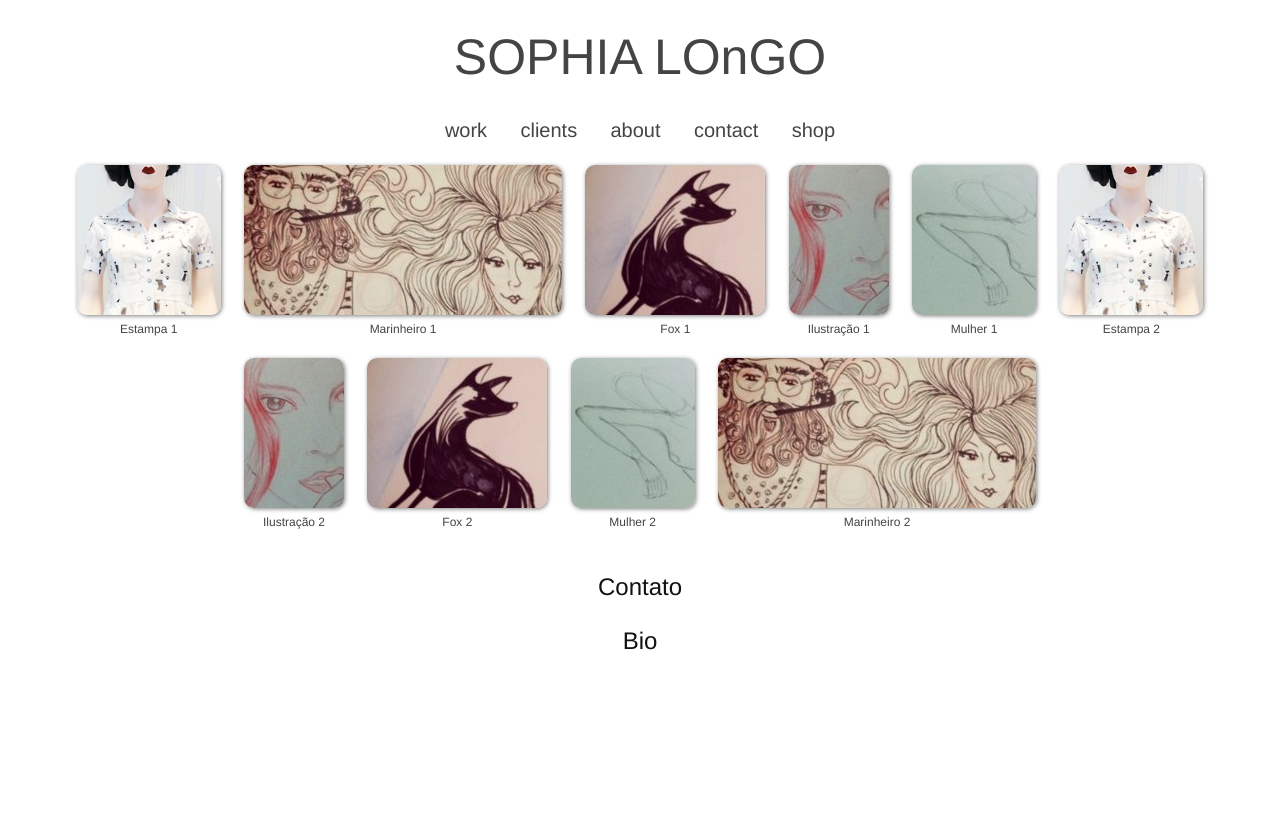
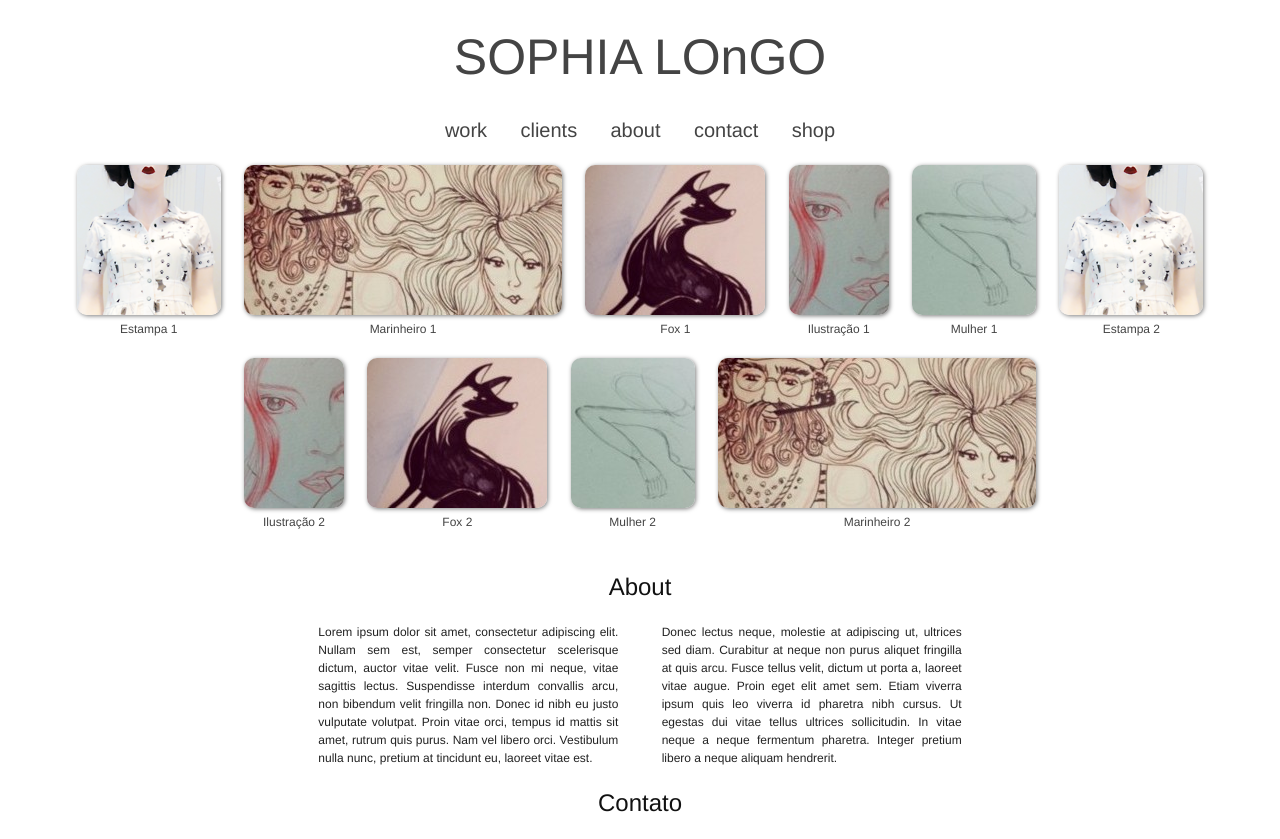
Before and after one commit to jampow/sophialongo, a plain HTML site: page index.html in a window 1280 px wide. Before the commit the page ends 800 px from the top, so only its background shows below. Drawn offline with Linux system fonts and the light colour scheme.

Commit message:
adicionando texto de exemplo em about

```diff
--- a/index.html
+++ b/index.html
@@ -93,11 +93,13 @@
   </section>
 
   <footer>
+    <div id="about">
+      <h2>About</h2>
+      <p>Lorem ipsum dolor sit amet, consectetur adipiscing elit. Nullam sem est, semper consectetur scelerisque dictum, auctor vitae velit. Fusce non mi neque, vitae sagittis lectus. Suspendisse interdum convallis arcu, non bibendum velit fringilla non. Donec id nibh eu justo vulputate volutpat. Proin vitae orci, tempus id mattis sit amet, rutrum quis purus. Nam vel libero orci. Vestibulum nulla nunc, pretium at tincidunt eu, laoreet vitae est.</p>
+      <p>Donec lectus neque, molestie at adipiscing ut, ultrices sed diam. Curabitur at neque non purus aliquet fringilla at quis arcu. Fusce tellus velit, dictum ut porta a, laoreet vitae augue. Proin eget elit amet sem. Etiam viverra ipsum quis leo viverra id pharetra nibh cursus. Ut egestas dui vitae tellus ultrices sollicitudin. In vitae neque a neque fermentum pharetra. Integer pretium libero a neque aliquam hendrerit.</p>
+    </div>
     <div id="contact">
       <h2>Contato</h2>
-    </div>
-    <div id="about">
-      <h2>Bio</h2>
     </div>
   </footer>
 
--- a/stylesheets/application.css
+++ b/stylesheets/application.css
@@ -86,3 +86,11 @@ ul.portfolio span {
 footer {
   text-align: center;
 }
+
+#about p {
+  display: inline-block;
+  width: 300px;
+  padding: 0 20px;
+  text-align: justify;
+  vertical-align: top;
+}
```
